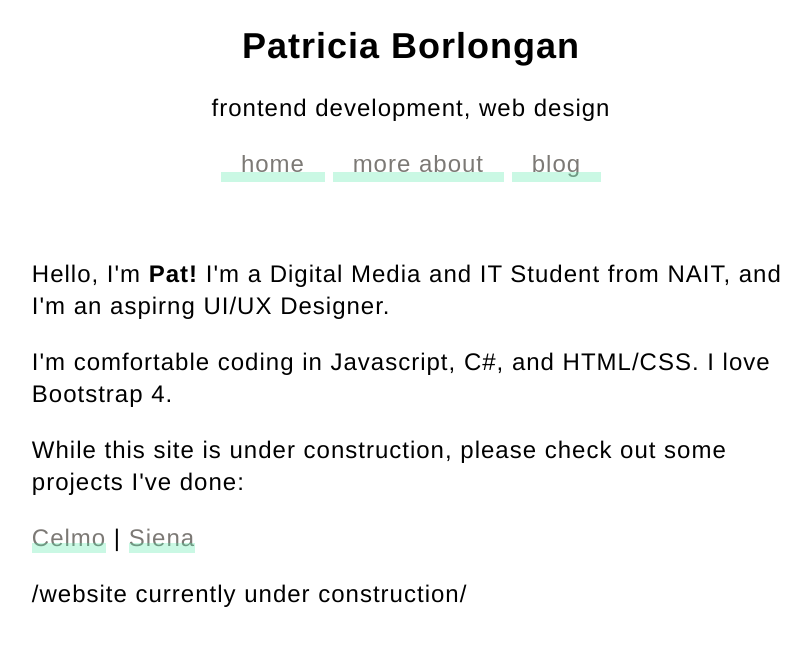
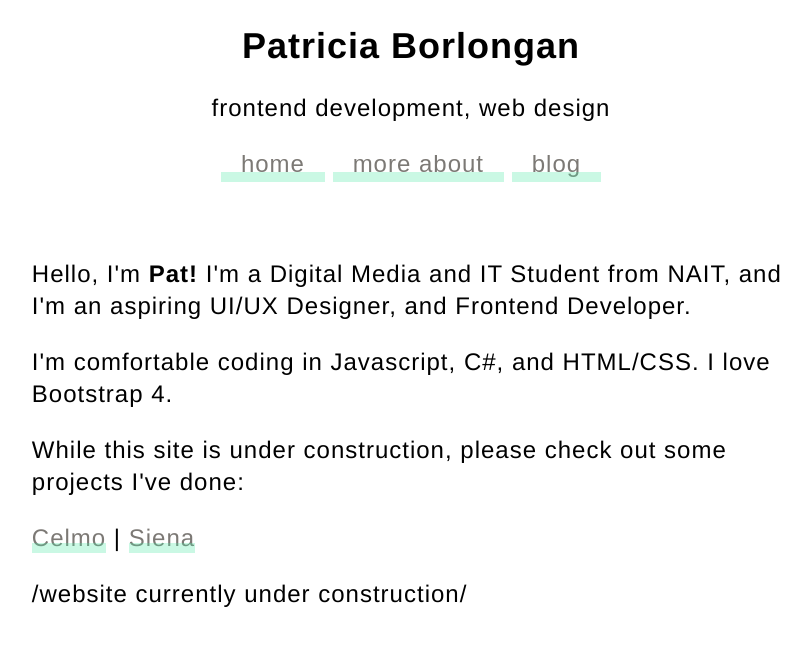
Before and after one commit to pborlongan/pborlongan.github.io, a Jekyll site: the page built from index.html, in a window 1280 px wide. Shown: the top 646 px of the page, without its empty margins (229-1040 px from the left). Built offline with Jekyll 4.4.1, drawn with Linux system fonts in a browser that asks for light colours.

Commit message:
Update index.html

```diff
--- a/index.html
+++ b/index.html
@@ -12,7 +12,7 @@ title: Hi, hello.
 </div> -->
 
 <div class="profile">
-	<p>Hello, I'm <b>Pat!</b> I'm a Digital Media and IT Student from NAIT, and I'm an aspirng UI/UX Designer.</p>
+	<p>Hello, I'm <b>Pat!</b> I'm a Digital Media and IT Student from NAIT, and I'm an aspiring UI/UX Designer, and Frontend Developer.</p>
 	<p>I'm comfortable coding in Javascript, C#, and HTML/CSS. I love Bootstrap 4.</p>
 	<p>While this site is under construction, please check out some projects I've done:</p>
 	<p><a href="https://caffeineisbad.netlify.com/">Celmo</a> | <a href="https://sadmouse.netlify.com/">Siena</a></p>
```
